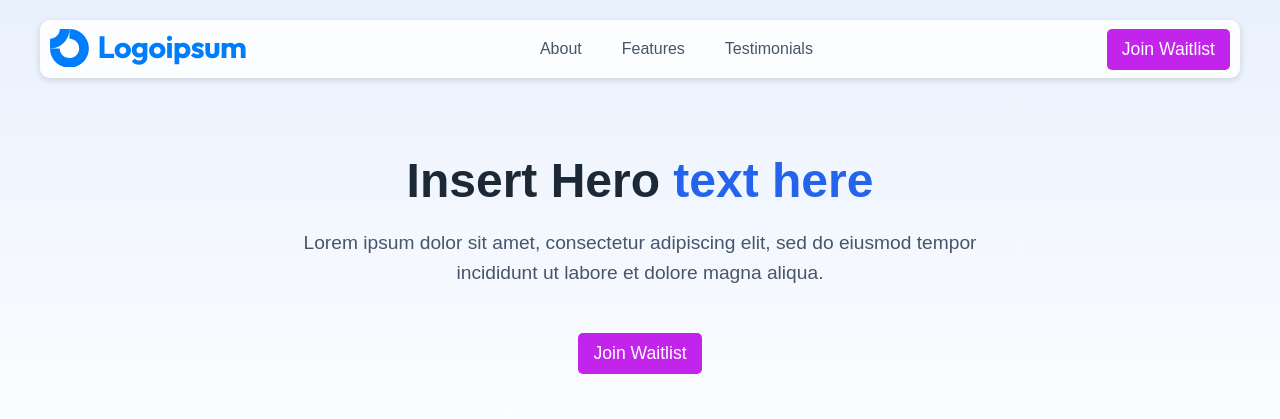
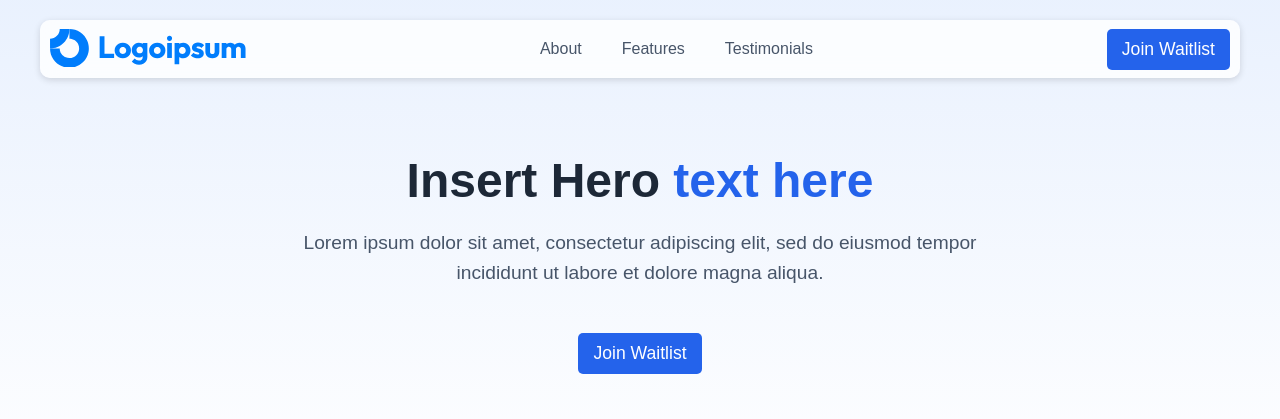
Before and after one commit to travwilliams443/AboutMe_Static, a plain HTML site: page index.html in a window 1280 px wide. Shown: the top 419 px of the page. Drawn offline with Linux system fonts and the light colour scheme; grey boxes are pictures that could not be loaded.

Commit message:
revert color change

```diff
--- a/style.css
+++ b/style.css
@@ -522,7 +522,7 @@ body {
     padding-right: 15px;
     padding-bottom: 10px;
     padding-left: 15px;
-    background-color: rgb(195, 36, 235);
+    background-color: rgb(36, 99, 235);
     border-top-left-radius: 5px;
     border-top-right-radius: 5px;
     border-bottom-right-radius: 5px;
```
